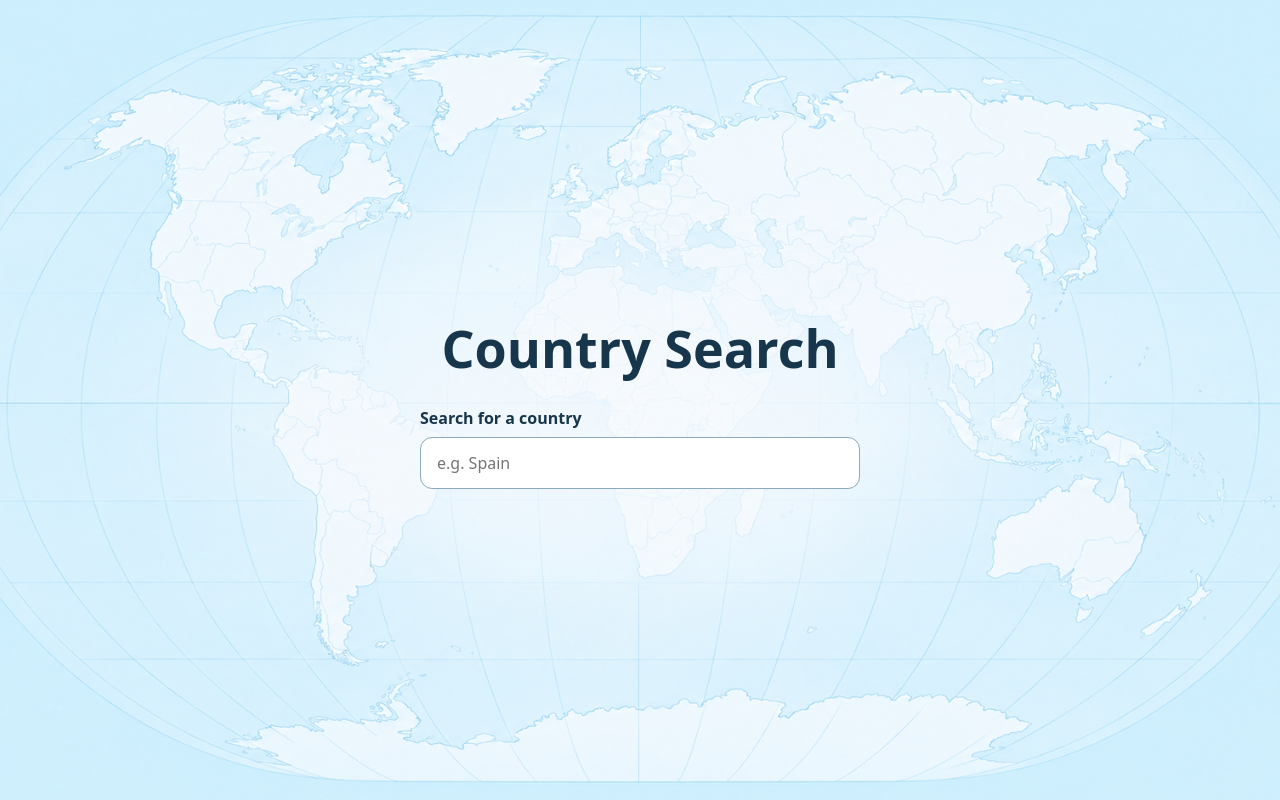
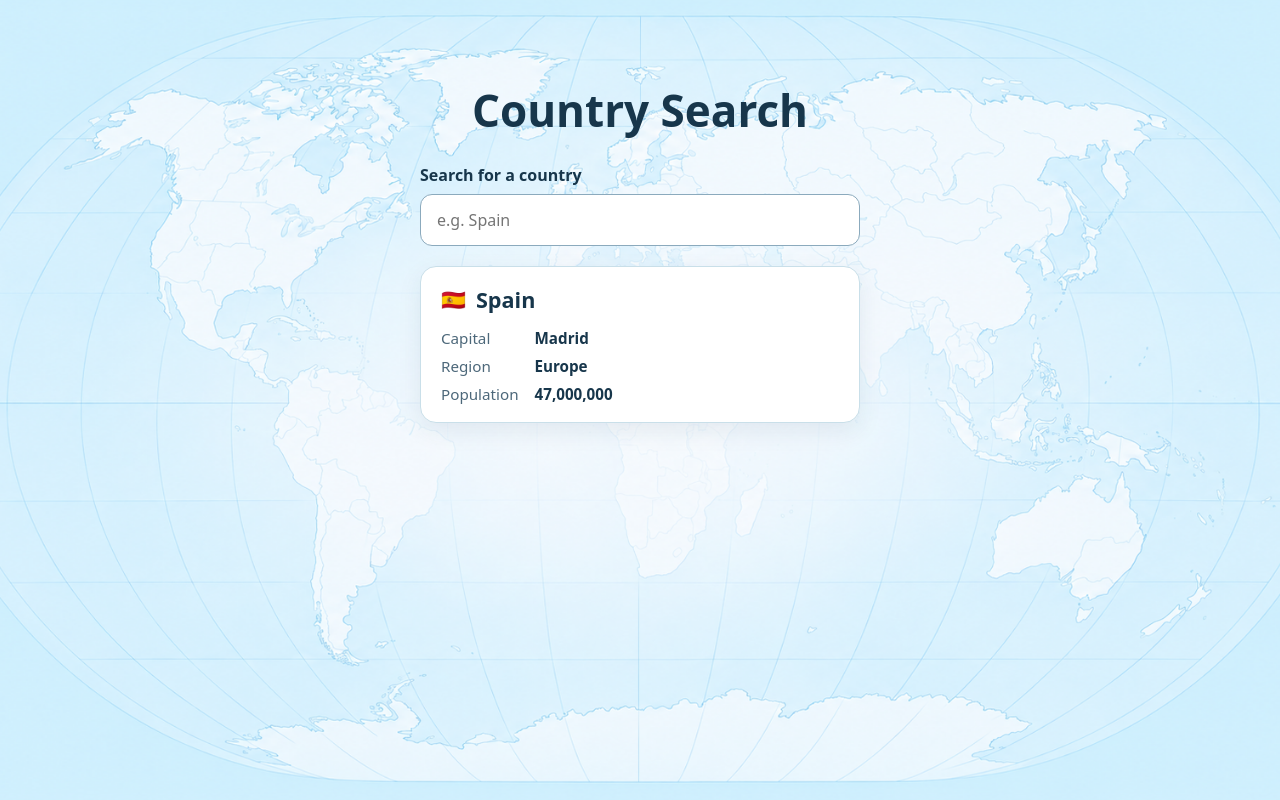
Before and after one commit to AnnaVernadskaya/country-search, a website with bundled scripts: page index.html in a window 1280 px wide. Built offline with nearby package versions, Linux system fonts and the light colour scheme.

Commit message:
feat: add country result card

```diff
--- a/src/main.ts
+++ b/src/main.ts
@@ -1,3 +1,5 @@
+import { renderCountryCard } from "./renderCountryCard.js";
+
 const main = document.createElement("main");
 main.className = "search-screen";
 
@@ -16,6 +18,19 @@ input.id = "country-search";
 input.type = "search";
 input.placeholder = "e.g. Spain";
 
-panel.append(title, label, input);
+const results = document.createElement("div");
+results.className = "search-results";
+
+panel.append(title, label, input, results);
 main.append(panel);
 document.body.append(main);
+
+results.append(
+  renderCountryCard({
+    name: "Spain",
+    flag: "🇪🇸",
+    capital: "Madrid",
+    region: "Europe",
+    population: 47_000_000,
+  }),
+);
--- /dev/null
+++ b/src/renderCountryCard.ts
@@ -0,0 +1,48 @@
+type CountryCardData = {
+  name: string;
+  flag: string;
+  capital: string;
+  region: string;
+  population: number;
+};
+
+export function renderCountryCard(country: CountryCardData): HTMLElement {
+  const card = document.createElement("article");
+  card.className = "country-card";
+
+  const header = document.createElement("header");
+  header.className = "country-card__header";
+
+  const flag = document.createElement("span");
+  flag.className = "country-card__flag";
+  flag.textContent = country.flag;
+  flag.setAttribute("aria-hidden", "true");
+
+  const title = document.createElement("h2");
+  title.textContent = country.name;
+
+  header.append(flag, title);
+
+  const details = document.createElement("dl");
+  details.className = "country-card__details";
+
+  const fields = [
+    ["Capital", country.capital],
+    ["Region", country.region],
+    ["Population", country.population.toLocaleString("en-US")],
+  ];
+
+  for (const [label, value] of fields) {
+    const term = document.createElement("dt");
+    term.textContent = label;
+
+    const description = document.createElement("dd");
+    description.textContent = value;
+
+    details.append(term, description);
+  }
+
+  card.append(header, details);
+
+  return card;
+}
--- a/styles.css
+++ b/styles.css
@@ -10,9 +10,9 @@ body {
 
 .search-screen {
   display: grid;
-  place-items: center;
   min-height: 100svh;
-  padding: 24px;
+  place-items: start center;
+  padding: clamp(28px, 10vh, 88px) 24px 32px;
   background: #d5effb url("./assets/bg.png") center / cover no-repeat;
 }
 
@@ -23,7 +23,7 @@ body {
 .search-panel h1 {
   margin: 0 0 24px;
   text-align: center;
-  font-size: clamp(2rem, 6vw, 3.25rem);
+  font-size: clamp(2rem, 5vw, 2.75rem);
 }
 
 .search-panel label {
@@ -46,3 +46,54 @@ body {
   outline: 2px solid #285c7b;
   outline-offset: 3px;
 }
+
+.search-results {
+  display: grid;
+  gap: 12px;
+}
+
+.search-results:not(:empty) {
+  margin-top: 20px;
+}
+
+.country-card {
+  padding: 18px 20px;
+  border: 1px solid #c9dfe9;
+  border-radius: 16px;
+  background: #fff;
+  box-shadow: 0 8px 24px rgb(23 54 75 / 8%);
+}
+
+.country-card__header {
+  display: flex;
+  align-items: center;
+  gap: 10px;
+  margin-bottom: 14px;
+}
+
+.country-card__header h2 {
+  margin: 0;
+  font-size: 1.35rem;
+}
+
+.country-card__flag {
+  font-size: 1.25rem;
+}
+
+.country-card__details {
+  display: grid;
+  grid-template-columns: auto minmax(0, 1fr);
+  gap: 8px 16px;
+  margin: 0;
+  font-size: 0.95rem;
+}
+
+.country-card__details dt {
+  color: #4d687a;
+}
+
+.country-card__details dd {
+  margin: 0;
+  font-weight: 600;
+  overflow-wrap: anywhere;
+}
```
